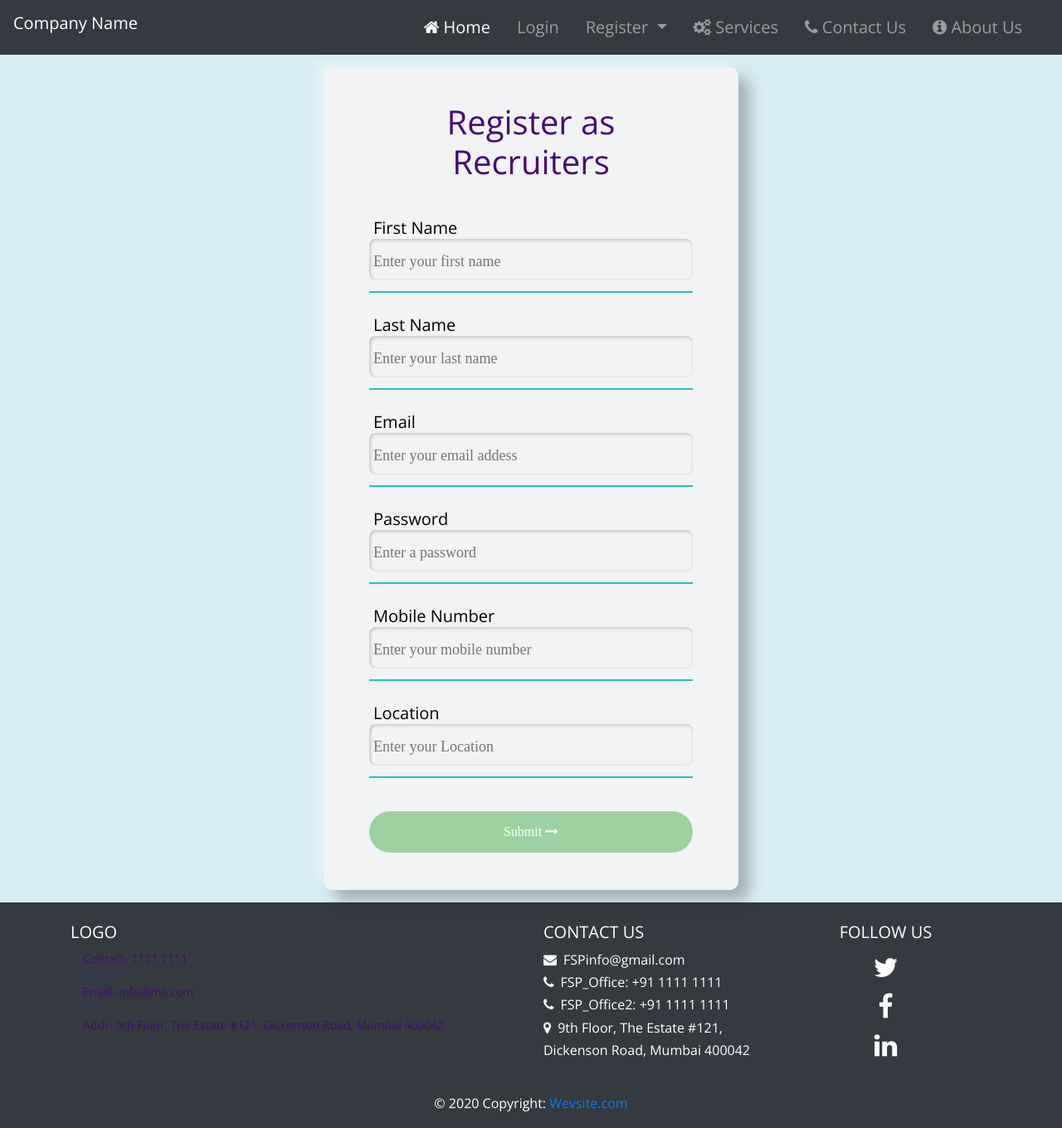
After one commit to harshmody30401/recruitment, a PHP site: page /register/recruiter_reg.php in a window 1280 px wide. The commit adds this page. Shown: the whole page at 83% size. Run offline with PHP 8.4, Linux system fonts and the light colour scheme; some libraries are stand-ins or nearby versions.

Commit message:
some changes for header

```diff
--- a/register/college_placement_reg.php
+++ b/register/college_placement_reg.php
@@ -14,7 +14,7 @@
 </head>
 <body class="websitebody">
 
-    <?php include '../header.php'?>
+    <?php include 'header.php'?>
         <!-- navbar -->
 
 
--- /dev/null
+++ b/register/header.php
@@ -0,0 +1,90 @@
+<!DOCTYPE html>
+<html>
+<head>
+  <title></title>
+        <link
+      rel="stylesheet"
+      href="https://stackpath.bootstrapcdn.com/bootstrap/4.3.1/css/bootstrap.min.css"
+      integrity="sha384-ggOyR0iXCbMQv3Xipma34MD+dH/1fQ784/j6cY/iJTQUOhcWr7x9JvoRxT2MZw1T"
+      crossorigin="anonymous"
+    />
+    <link
+      rel="stylesheet"
+      href="https://cdnjs.cloudflare.com/ajax/libs/font-awesome/4.7.0/css/font-awesome.min.css"
+    />
+
+    <link rel="stylesheet" type="text/css" href="static/css/index.css" />
+    <link href="https://fonts.googleapis.com/css2?family=Open+Sans&family=Poppins&display=swap" rel="stylesheet">
+</head>
+<body>
+      <nav class="navbar navbar-expand-lg navbar-dark bg-dark">
+      <a class="navbar-brand our-brand brand-logo" href="../index.php">Company Name</a>
+
+      <button
+        class="navbar-toggler"
+        type="button"
+        data-toggle="collapse"
+        data-target="#navbarSupportedContent"
+        aria-controls="navbarSupportedContent"
+        aria-expanded="false"
+        aria-label="Toggle navigation"
+      >
+        <span class="navbar-toggler-icon"></span>
+      </button>
+
+      <div class="collapse navbar-collapse" id="navbarSupportedContent">
+        <ul class="navbar-nav ml-auto mx-2"  style="font-size: 20px">
+          <li class="nav-item active">
+            <a class="nav-link" href="../index.php">
+              <i class="fa fa-home" aria-hidden="true"></i> Home<span class="sr-only">(current)</span></a>
+            </li>
+          <li class="nav-item">
+        <a class="nav-link" href="../login/login.php">
+          <i aria-hidden="true"></i> Login<span class="sr-only">(current)</span></a
+          >
+		  </li>
+        <li class="nav-item dropdown">
+          <a class="nav-link dropdown-toggle" href="#" id="navbarDropdown" role="button" data-toggle="dropdown" aria-haspopup="true" aria-expanded="false">
+            Register
+          </a>
+          <div class="dropdown-menu" aria-labelledby="navbarDropdown">
+            <a class="dropdown-item" href="jobseeker_reg.php">Job Seeker</a>
+            <a class="dropdown-item" href="jobprovider_reg.php">Job Provider</a>
+            <a class="dropdown-item" href="recruiter_reg.php">Job Recruiter</a>
+            <a class="dropdown-item" href="college_placement_reg.php">College Placement</a>
+             <a class="dropdown-item" href="vendor_reg.php">Vendor</a>
+          </div>
+        </li>
+        <li class="nav-item">
+        <a class="nav-link" href="../services.php">
+          <i class="fa fa-cogs" aria-hidden="true"></i> Services<span class="sr-only">(current)</span></a
+          >
+        </li>
+        <li class="nav-item">
+          <a class="nav-link " href="../contact.php">
+            <i class="fa fa-phone" aria-hidden="true"></i> Contact Us<span class="sr-only">(current)</span></a
+          >
+        </li>
+        <li class="nav-item">
+          <a class="nav-link" href="../about_us.php">
+            <i class="fa fa-info-circle" aria-hidden="true"></i> About Us<span class="sr-only">(current)</span></a>
+          </li>
+        </ul>
+      </div>
+      </nav>
+      <script
+      src="https://code.jquery.com/jquery-3.3.1.slim.min.js"
+      integrity="sha384-q8i/X+965DzO0rT7abK41JStQIAqVgRVzpbzo5smXKp4YfRvH+8abtTE1Pi6jizo"
+      crossorigin="anonymous"
+    ></script>
+    <script
+      src="https://cdnjs.cloudflare.com/ajax/libs/popper.js/1.14.7/umd/popper.min.js"
+      integrity="sha384-UO2eT0CpHqdSJQ6hJty5KVphtPhzWj9WO1clHTMGa3JDZwrnQq4sF86dIHNDz0W1"
+      crossorigin="anonymous"
+    ></script>
+    <script
+      src="https://stackpath.bootstrapcdn.com/bootstrap/4.3.1/js/bootstrap.min.js"
+      integrity="sha384-JjSmVgyd0p3pXB1rRibZUAYoIIy6OrQ6VrjIEaFf/nJGzIxFDsf4x0xIM+B07jRM"
+      crossorigin="anonymous"></script>
+</body>
+</html>
--- a/register/jobprovider_reg.php
+++ b/register/jobprovider_reg.php
@@ -14,14 +14,14 @@
 </head>
 <body class="websitebody">
 
-    <?php include '../header.php'?>
+    <?php include 'header.php'?>
         <!-- navbar -->
 
 
         <!-- form -->
         <div class="container-contact100">
             <div class="wrap-contact100">
-                <form action="jobprov.php" class="contact100-form validate-form" method="POST">
+                <form action="../index.php" class="contact100-form validate-form" method="POST">
                     <span class="contact100-form-title">
                         Register as Job Provider
                     </span>
--- a/register/jobseeker_reg.php
+++ b/register/jobseeker_reg.php
@@ -14,14 +14,14 @@
 </head>
 <body class="websitebody">
 
-    <?php include '../header.php'?>
+    <?php include 'header.php'?>
         <!-- navbar -->
 
 
         <!-- form -->
         <div class="container-contact100">
             <div class="wrap-contact100">
-                <form action="jobseeker.php" class="contact100-form validate-form" method="POST">
+                <form action="../index.php" class="contact100-form validate-form" method="POST">
                     <span class="contact100-form-title">
                         Register as Job Seeker
                     </span>
--- /dev/null
+++ b/register/recruiter_reg.php
@@ -0,0 +1,104 @@
+<!DOCTYPE html>
+<html lang="en">
+<head>
+    <meta charset="UTF-8">
+    <meta name="viewport" content="width=device-width, initial-scale=1.0">
+    <link rel="stylesheet" href="https://stackpath.bootstrapcdn.com/bootstrap/4.5.0/css/bootstrap.min.css" integrity="sha384-9aIt2nRpC12Uk9gS9baDl411NQApFmC26EwAOH8WgZl5MYYxFfc+NcPb1dKGj7Sk" crossorigin="anonymous">
+    <link
+    rel="stylesheet"
+    href="https://cdnjs.cloudflare.com/ajax/libs/font-awesome/4.7.0/css/font-awesome.min.css"
+    />
+    <link href="https://fonts.googleapis.com/css2?family=Open+Sans&family=Poppins&display=swap" rel="stylesheet">
+    <link rel="stylesheet" href="../static/css/jobseeker_reg.css">
+    <title>Recruiters Registeration</title>
+</head>
+<body class="websitebody">
+
+    <?php include 'header.php'?>
+        <!-- navbar -->
+
+
+        <!-- form -->
+        <div class="container-contact100">
+            <div class="wrap-contact100">
+                <form action="../index.php" class="contact100-form validate-form" method="POST">
+                    <span class="contact100-form-title">
+                        Register as Recruiters
+                    </span>
+
+                    <div class="wrap-input100 validate-input" data-validate="Name is required">
+                        <!-- PLS NOTE DATA VALIDATE ClASS AFTER JS IS CONNECTED... CREATE IT'S UI TOO..... -->
+                        <span class="label-input100">First Name</span>
+                        <input class="input100" type="text" name="fname" placeholder="Enter your first name">
+                        <span class="focus-input100"></span>
+                    </div>
+
+                    <div class="wrap-input100 validate-input" data-validate="Name is required">
+                        <!-- PLS NOTE DATA VALIDATE ClASS AFTER JS IS CONNECTED... CREATE IT'S UI TOO..... -->
+                        <span class="label-input100">Last Name</span>
+                        <input class="input100" type="text" name="lname" placeholder="Enter your last name">
+                        <span class="focus-input100"></span>
+                    </div>
+
+                    <div class="wrap-input100 validate-input" data-validate = "Valid email is required: example@email-provider.com">
+                        <span class="label-input100">Email</span>
+                        <input class="input100" type="email" name="email" placeholder="Enter your email addess">
+                        <span class="focus-input100"></span>
+                    </div>
+
+                    <div class="wrap-input100 validate-input" data-validate="">
+                        <!-- PLS NOTE DATA VALIDATE ClASS AFTER JS IS CONNECTED... CREATE IT'S UI TOO..... -->
+                        <span class="label-input100">Password</span>
+                        <input class="input100" type="password" name="password" placeholder="Enter a password">
+                        <span class="focus-input100"></span>
+                    </div>
+
+                    <div class="wrap-input100 validate-input" data-validate="">
+                        <!-- PLS NOTE DATA VALIDATE ClASS AFTER JS IS CONNECTED... CREATE IT'S UI TOO..... -->
+                        <span class="label-input100">Mobile Number</span>
+                        <input class="input100" type="tel" name="phone" placeholder="Enter your mobile number">
+                        <span class="focus-input100"></span>
+                    </div>
+
+                    <div class="wrap-input100 validate-input" data-validate="">
+                        <!-- PLS NOTE DATA VALIDATE ClASS AFTER JS IS CONNECTED... CREATE IT'S UI TOO..... -->
+                        <span class="label-input100">Location</span>
+                        <input class="input100" type="text" name="location" placeholder="Enter your Location">
+                        <span class="focus-input100"></span>
+                    </div>
+
+
+                        <span class="focus-input100"></span>
+                    <!-- <div class="wrap-input100 validate-input" data-validate = "Message is required">
+                        <span class="label-input100">Message</span>
+                        <textarea class="input100" name="message" placeholder="Your message here..."></textarea>
+                        <span class="focus-input100"></span>
+                    </div> -->
+                    <div class="container-contact100-form-btn ">
+                        <div class="wrap-contact100-form-btn">
+                            <div class="contact100-form-bgbtn"></div>
+                            <button class="contact100-form-btn">
+                                <span>
+                                    Submit
+                                    <i class="fa fa-long-arrow-right m-l-7" aria-hidden="true"></i>
+                                </span>
+                            </button>
+                        </div>
+                    </div>
+                </form>
+            </div>
+        </div>
+        <!-- form -->
+
+            <!-- Footer -->
+   <?php include '../footer.php'?>
+      <!-- Footer -->
+
+
+
+<script src="https://code.jquery.com/jquery-3.5.1.slim.min.js" integrity="sha384-DfXdz2htPH0lsSSs5nCTpuj/zy4C+OGpamoFVy38MVBnE+IbbVYUew+OrCXaRkfj" crossorigin="anonymous"></script>
+<script src="https://cdn.jsdelivr.net/npm/popper.js@1.16.0/dist/umd/popper.min.js" integrity="sha384-Q6E9RHvbIyZFJoft+2mJbHaEWldlvI9IOYy5n3zV9zzTtmI3UksdQRVvoxMfooAo" crossorigin="anonymous"></script>
+<script src="https://stackpath.bootstrapcdn.com/bootstrap/4.5.0/js/bootstrap.min.js" integrity="sha384-OgVRvuATP1z7JjHLkuOU7Xw704+h835Lr+6QL9UvYjZE3Ipu6Tp75j7Bh/kR0JKI" crossorigin="anonymous"></script>
+
+</body>
+</html>
--- a/register/vendor_reg.php
+++ b/register/vendor_reg.php
@@ -14,14 +14,14 @@
 </head>
 <body class="websitebody">
 
-    <?php include '../header.php'?>
+    <?php include 'header.php'?>
         <!-- navbar -->
 
 
         <!-- form -->
         <div class="container-contact100">
             <div class="wrap-contact100">
-                <form action="vendorreg.php" class="contact100-form validate-form" method="POST">
+                <form action="../index.php" class="contact100-form validate-form" method="POST">
                     <span class="contact100-form-title">
                         Register as Vendor
                     </span>
```
Also changed, not shown: indexlogout.php (+8 -0 lines), login/header.php (added, +90 -0 lines), login/login.php (+1 -9 lines), register/recruiters_reg.php (deleted, +0 -104 lines).
